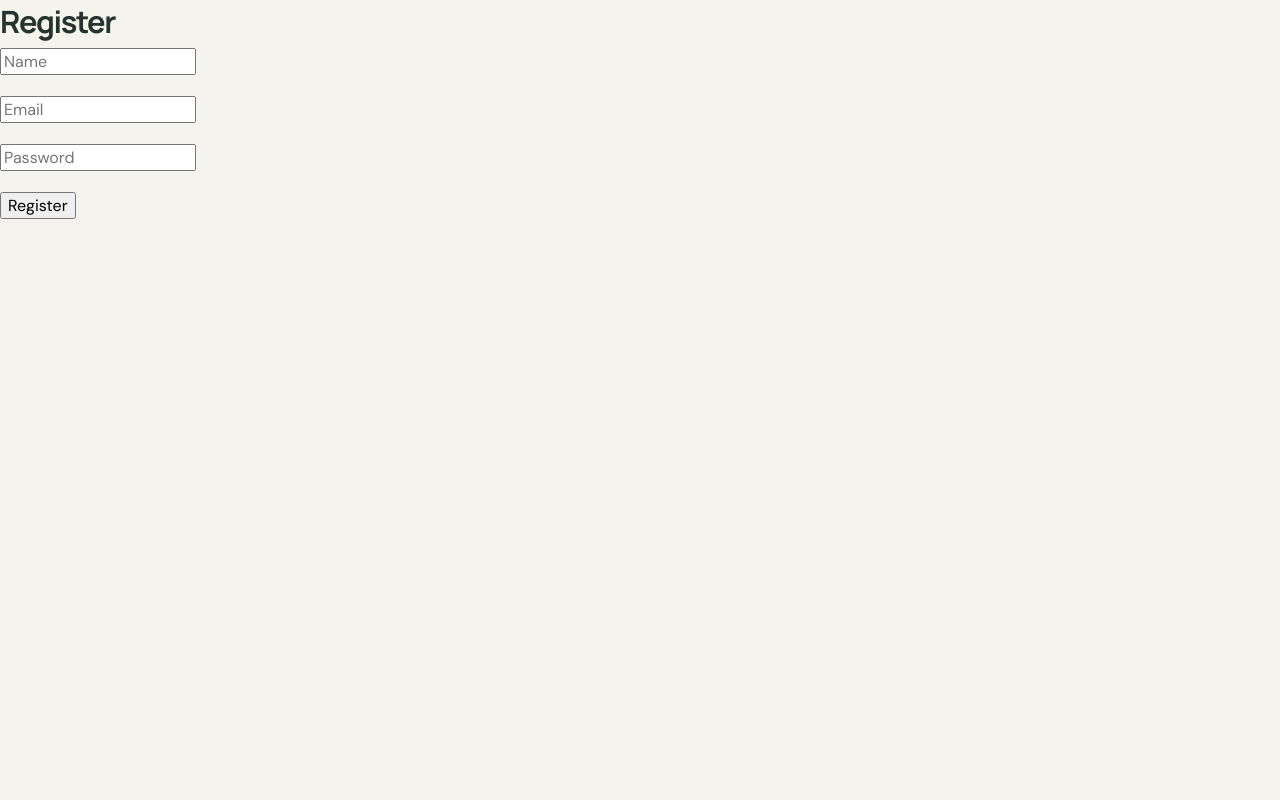
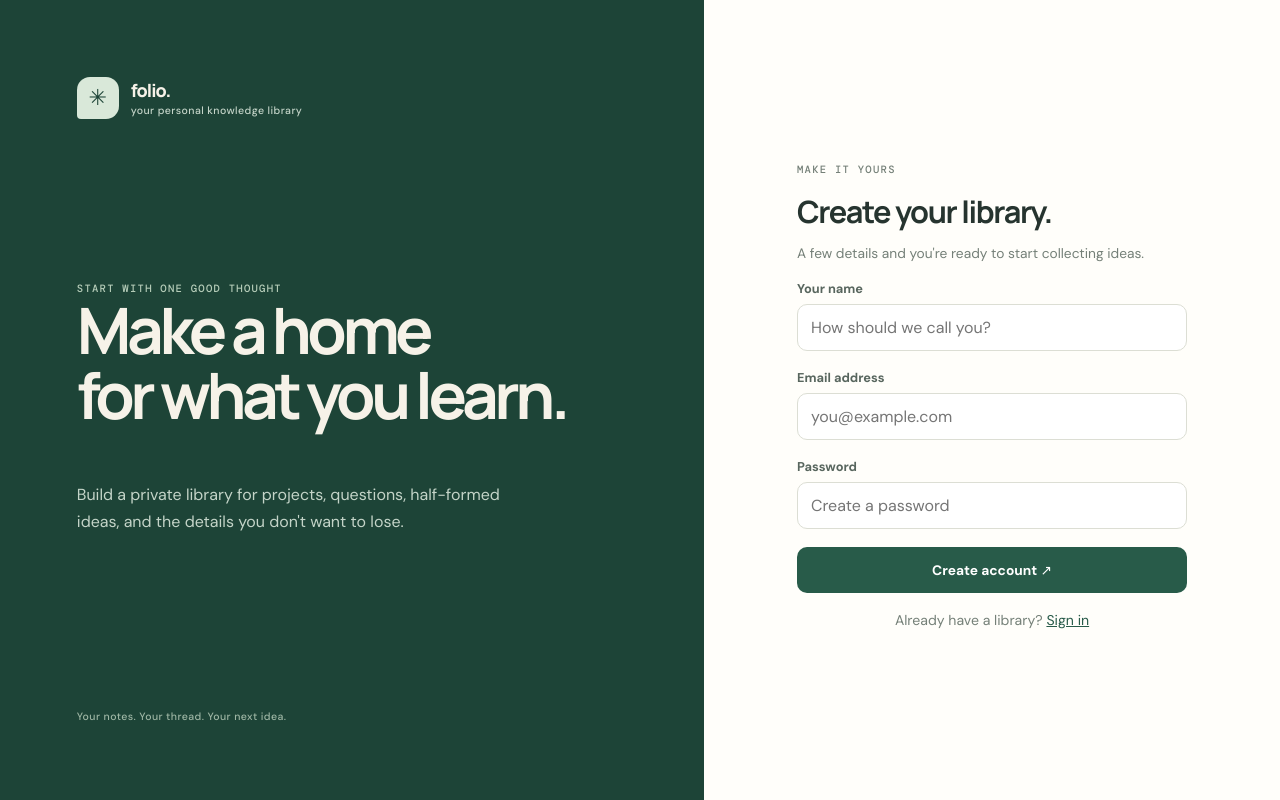
Before and after one commit to Pranathi-Gumudala/pka, a React (Vite) app in the folder pka-frontend/: page /register in a window 1280 px wide. Built offline with nearby package versions, Linux system fonts and the light colour scheme.

Commit message:
Redesign registration page and fix username binding

```diff
--- a/pka-frontend/src/pages/Register.jsx
+++ b/pka-frontend/src/pages/Register.jsx
@@ -1,72 +1,33 @@
 import { useState } from "react";
+import { Link, useNavigate } from "react-router-dom";
 import { registerUser } from "../services/authService";
 
-function Register() {
-  const [formData, setFormData] = useState({
-    username: "",
-    email: "",
-    password: "",
-  });
-
-  const handleChange = (e) => {
-    setFormData({
-      ...formData,
-      [e.target.name]: e.target.value,
-    });
+export default function Register() {
+  const navigate = useNavigate();
+  const [formData, setFormData] = useState({ username: "", email: "", password: "" });
+  const [error, setError] = useState("");
+  const [busy, setBusy] = useState(false);
+  const handleChange = (event) => setFormData({ ...formData, [event.target.name]: event.target.value });
+  const handleSubmit = async (event) => {
+    event.preventDefault(); setError(""); setBusy(true);
+    try { await registerUser(formData); navigate("/"); }
+    catch (err) { setError(err.response?.data?.message || "Registration failed. Please check your details."); }
+    finally { setBusy(false); }
   };
-
-  const handleSubmit = async (e) => {
-    e.preventDefault();
-
-    try {
-      const response = await registerUser(formData);
-      alert(response.message || "Registration successful!");
-    } catch (error) {
-      alert(error.response?.data?.message || "Registration failed");
-    }
-  };
-
-  return (
-    <div>
-      <h2>Register</h2>
-
-      <form onSubmit={handleSubmit}>
-        <input
-          type="text"
-          name="username"
-          placeholder="Name"
-          value={formData.name}
-          onChange={handleChange}
-        />
-
-        <br /><br />
-
-        <input
-          type="email"
-          name="email"
-          placeholder="Email"
-          value={formData.email}
-          onChange={handleChange}
-        />
-
-        <br /><br />
-
-        <input
-          type="password"
-          name="password"
-          placeholder="Password"
-          value={formData.password}
-          onChange={handleChange}
-        />
-
-        <br /><br />
-
-        <button type="submit">
-          Register
-        </button>
-      </form>
-    </div>
-  );
+  return <main className="auth-page">
+    <section className="auth-story">
+      <div className="brand-lockup"><div className="brand-mark" style={{ background: "#d9e8d9", color: "#1d4437" }}>✳</div><div><div className="brand-name" style={{ color: "#f6f2e8" }}>folio.</div><div className="brand-caption" style={{ color: "#c4d4c8" }}>your personal knowledge library</div></div></div>
+      <div><span className="eyebrow" style={{ color: "#b6cdb9" }}>START WITH ONE GOOD THOUGHT</span><h1>Make a home<br />for what you learn.</h1><p>Build a private library for projects, questions, half-formed ideas, and the details you don't want to lose.</p></div>
+      <span className="brand-caption" style={{ color: "#9eb6a4" }}>Your notes. Your thread. Your next idea.</span>
+    </section>
+    <section className="auth-form-wrap"><form className="auth-form" onSubmit={handleSubmit}>
+      <span className="eyebrow">MAKE IT YOURS</span><h2>Create your library.</h2><p className="muted-copy">A few details and you're ready to start collecting ideas.</p>
+      <div className="field"><label htmlFor="username">Your name</label><input id="username" type="text" name="username" autoComplete="name" placeholder="How should we call you?" value={formData.username} onChange={handleChange} required /></div>
+      <div className="field"><label htmlFor="email">Email address</label><input id="email" type="email" name="email" autoComplete="email" placeholder="you@example.com" value={formData.email} onChange={handleChange} required /></div>
+      <div className="field"><label htmlFor="password">Password</label><input id="password" type="password" name="password" autoComplete="new-password" placeholder="Create a password" value={formData.password} onChange={handleChange} required /></div>
+      {error && <p className="notice notice-error" role="alert">{error}</p>}
+      <button className="button button-primary" type="submit" disabled={busy}>{busy ? "Creating library…" : "Create account ↗"}</button>
+      <p className="auth-foot">Already have a library? <Link to="/">Sign in</Link></p>
+    </form></section>
+  </main>;
 }
-
-export default Register;
```
